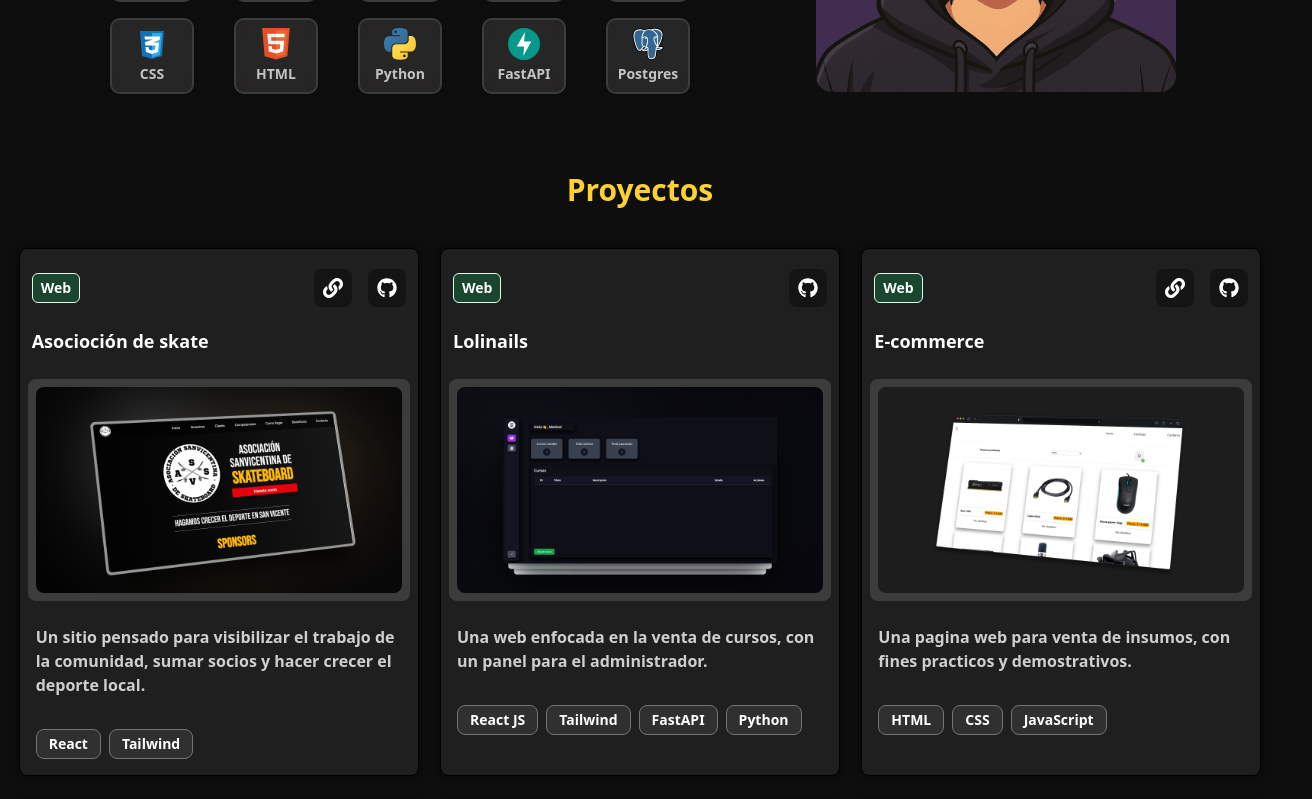
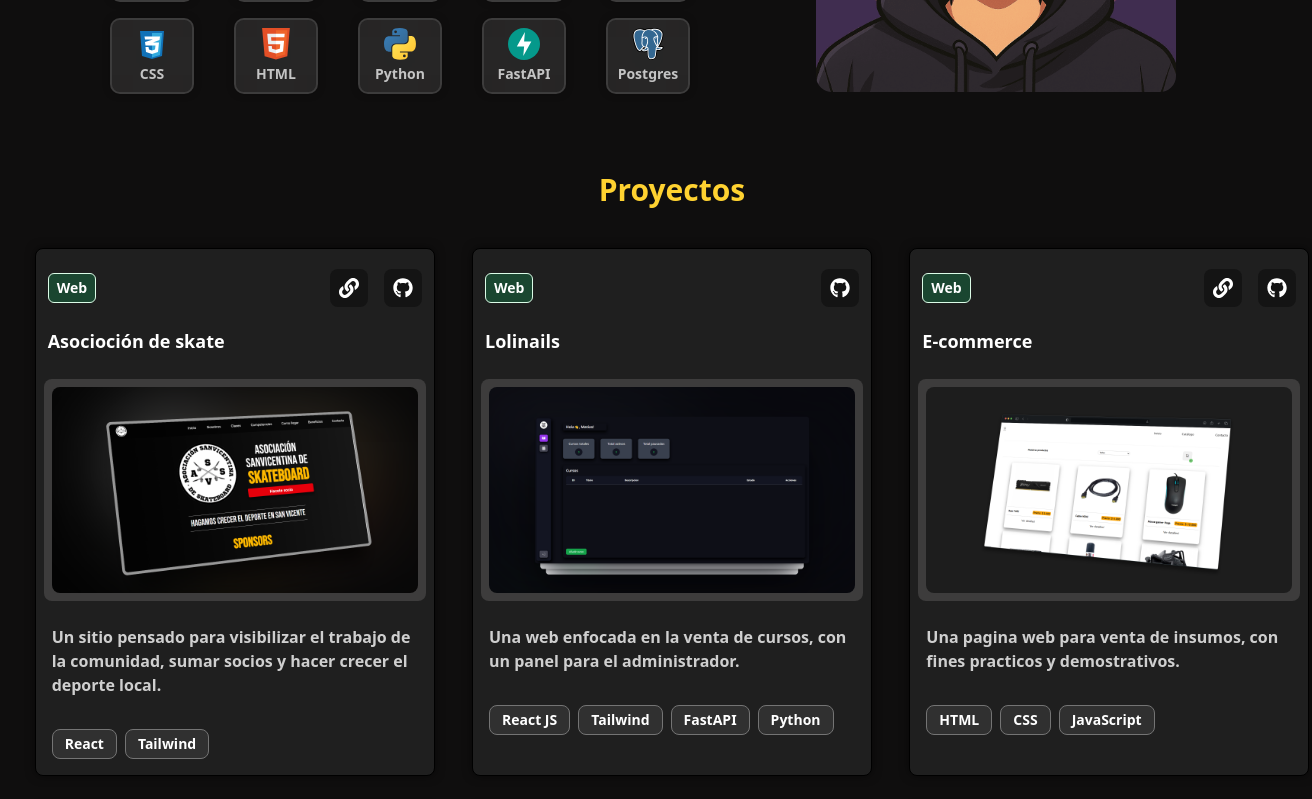
Before and after one commit to matiasDev4/portafolio, a React (Vite) app: page / in a window 1280 px wide. Shown: the part 420-1219 px from the top of the page, 1312 px wide, since content can reach past the window. Built offline with nearby package versions, Linux system fonts and the light colour scheme.

Commit message:
Update App.jsx

```diff
--- a/src/components/App.jsx
+++ b/src/components/App.jsx
@@ -11,10 +11,10 @@ export const App = () => {
         <>
             <Header />
             <Sobremi />
-            <div className="w-full px-5">
+            <div className="w-full mx-8">
                 <h1 className="text-amber-300 font-semibold py-10 px-2 text-3xl text-center">Proyectos</h1>
                 <div
-                    className="grid grid-cols-[repeat(auto-fit,minmax(300px,1fr))] place-items-center gap-6 items-start">
+                    className="grid grid-cols-[repeat(auto-fit,minmax(300px,1fr))] place-items-center gap-8 items-start">
                     {cards.map(item =>
                         <CardProyect
                             key={item.name}
```
